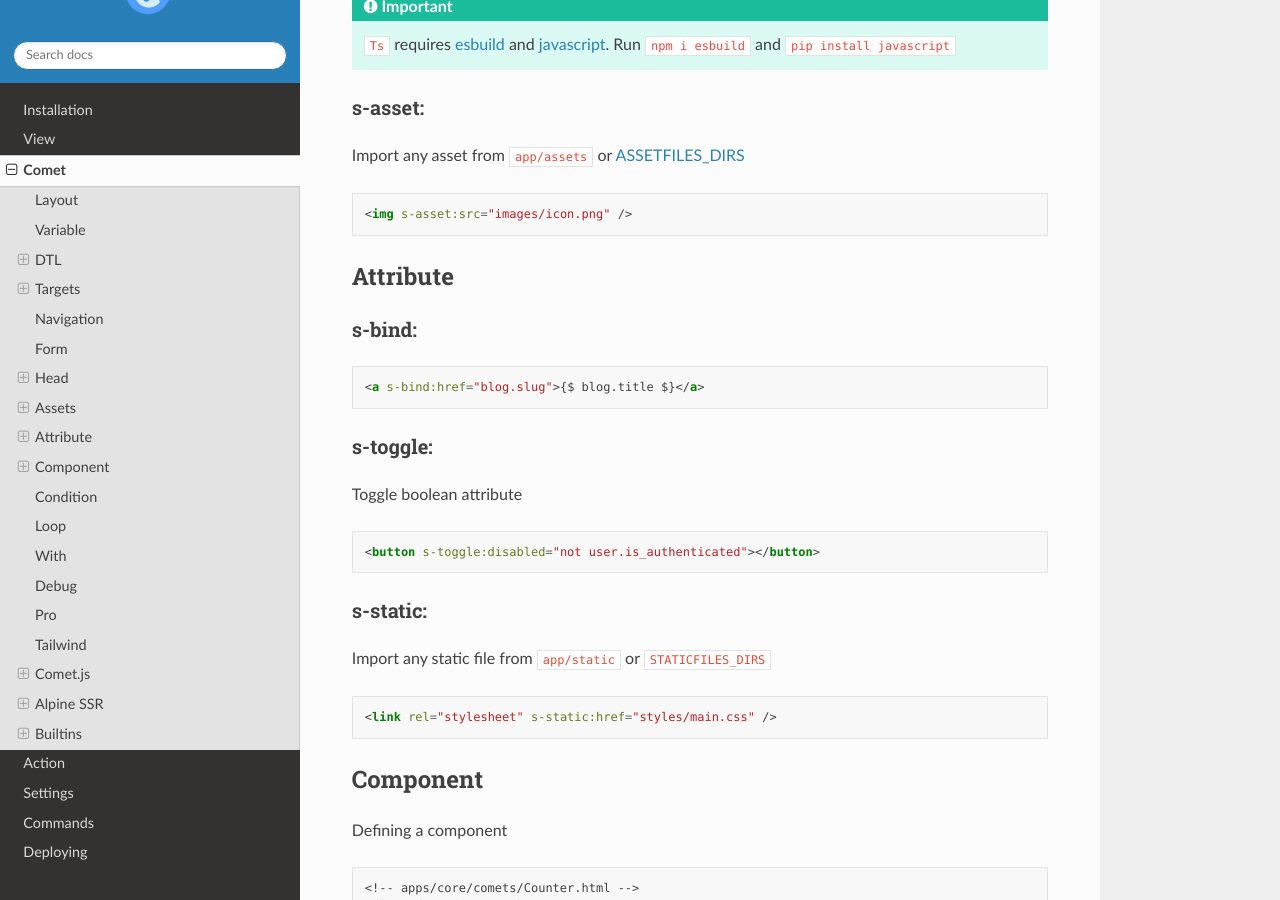
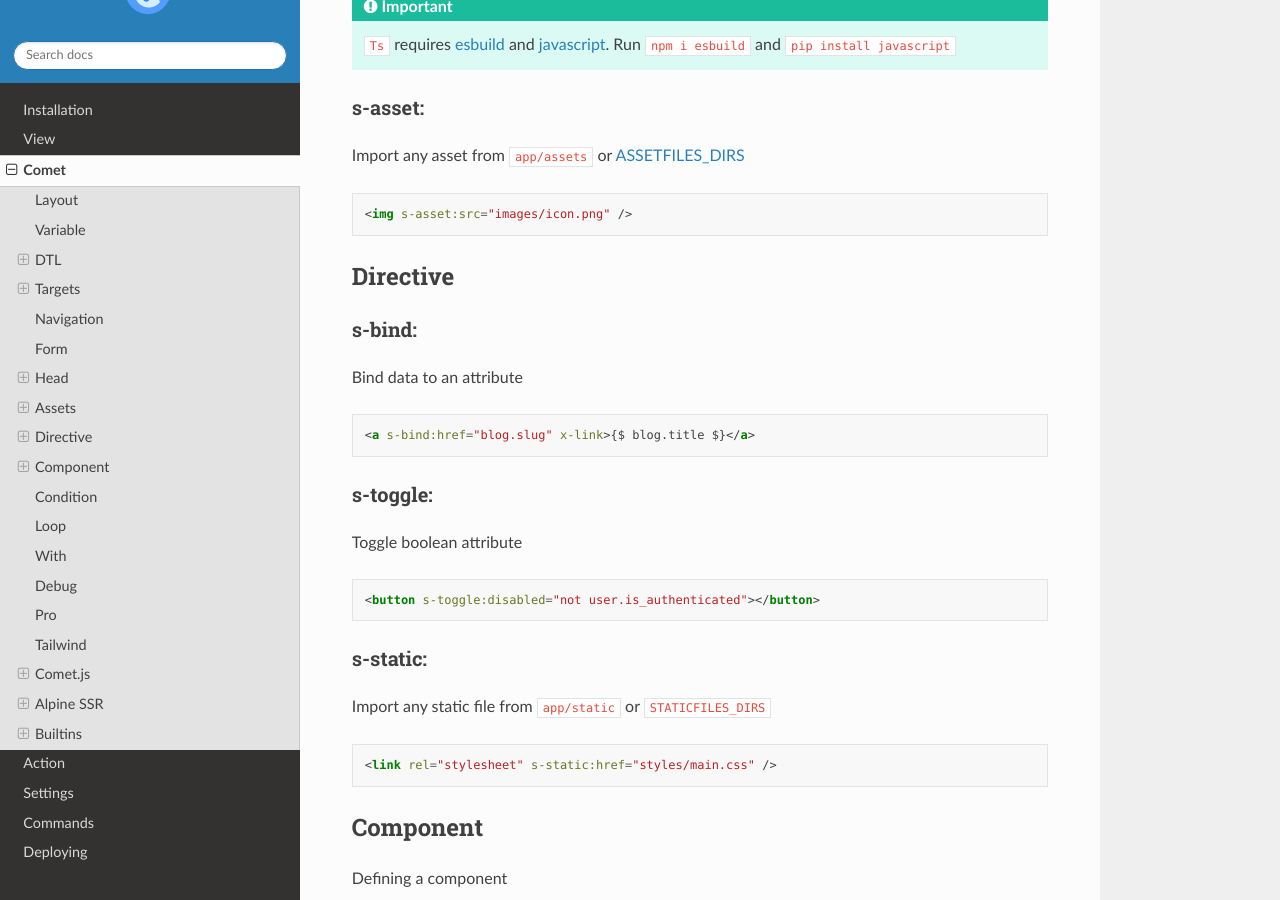
Before and after one commit to picomet/picomet, a Sphinx documentation site: the page built from docs/source/comet.rst, in a window 1280 px wide and 900 px high, scrolled down 5395 px. Built offline with Sphinx 7.4.7 and the Read the Docs theme 2.0.0, drawn with Linux system fonts in a browser that asks for light colours.

Commit message:
docs: improve comet guide

```diff
--- a/docs/source/comet.rst
+++ b/docs/source/comet.rst
@@ -311,15 +311,17 @@
   <img s-asset:src="images/icon.png" />
 
 
-Attribute
+Directive
 ---------
 
 s-bind:
 ~~~~~~~
 
+Bind data to an attribute
+
 .. code-block:: html
 
-  <a s-bind:href="blog.slug">{$ blog.title $}</a>
+  <a s-bind:href="blog.slug" x-link>{$ blog.title $}</a>
 
 s-toggle:
 ~~~~~~~~~
@@ -362,7 +364,6 @@
   or
   <Import.Counter @="Counter" />
   <Counter />
-
 
 Children
 ~~~~~~~~
@@ -492,6 +493,7 @@
     <Js @="picomet/hmr.js" />
   </Debug>
 
+
 Pro
 ---
 
@@ -502,6 +504,7 @@
   <Pro>
     <Js @="analytics.js" />
   </Pro>
+
 
 Tailwind
 --------
@@ -554,6 +557,7 @@
   module.exports = {
     plugins: [tailwindcss],
   };
+
 
 Comet.js
 --------
@@ -632,7 +636,6 @@
 .. important::
   To render Alpine.js syntax on the server Picomet requires `py-mini-racer <https://pypi.org/project/py-mini-racer>`_. Run ``pip install py-mini-racer``
 
-
 s-prop
 ~~~~~~
 
```
